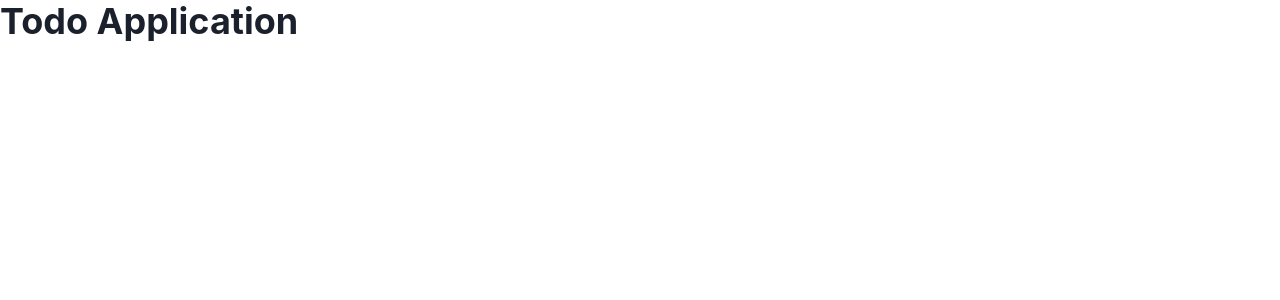
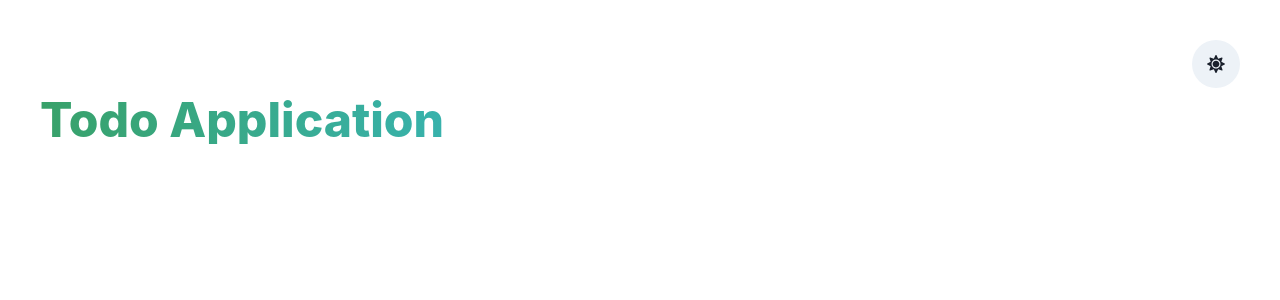
Before and after one commit to TerrniT/todo-app-react-chakra, a React (Create React App) app: page / in a window 1280 px wide. Shown: the top 300 px of the page. Built offline with nearby package versions, Linux system fonts and the light colour scheme.

Commit message:
Style heading / add react-icon library and import light and dark mode icons

```diff
--- a/package.json
+++ b/package.json
@@ -12,6 +12,7 @@
     "framer-motion": "^6.3.10",
     "react": "^18.1.0",
     "react-dom": "^18.1.0",
+    "react-icons": "^4.4.0",
     "react-scripts": "5.0.1",
     "web-vitals": "^2.1.4"
   },
--- a/src/App.js
+++ b/src/App.js
@@ -1,12 +1,29 @@
-import {Heading} from '@chakra-ui/react'
+import { Heading, VStack, IconButton } from '@chakra-ui/react'
 import './App.css';
-import TodoList from './components/TodoList'
-import AddTodo from './components/AddTodo'
+import TodoList from './components/TodoList';
+import AddTodo from './components/AddTodo';
+import { FaSun, FaMoon } from 'react-icons/fa'
 
 
 function App() {
   return (
-    <Heading>Todo Application</Heading>
+    <VStack p={10}>
+      <IconButton icon={<FaSun />}
+        isRound='true'
+        size='lg'
+        alignSelf='flex-end'
+      />
+      <Heading
+        mb='8'
+        fontWeight='extrabold'
+        size='2xl'
+        alignSelf='flex-start'
+        bgGradient='linear(to-r, green.500, teal.400)'
+        bgClip='text'
+      >
+        Todo Application
+      </Heading>
+    </VStack>
   );
 }
 
```
Also changed, not shown: 1 other file (tests, documents, lock files or other folders).
